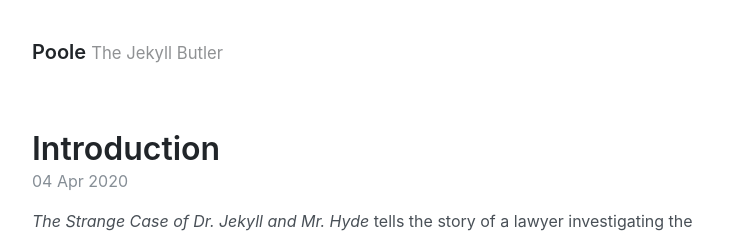
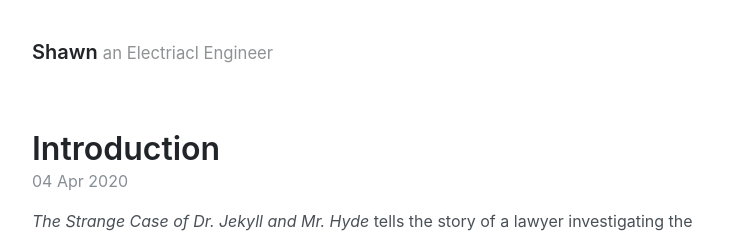
Before and after one commit to Pepsi-Wu/Pepsi-Wu.github.io, a Jekyll site: the page built from index.html, in a window 1280 px wide. Shown: the top 234 px of the page, without its empty margins (272-1006 px from the left). Built offline with Jekyll 4.4.1, drawn with Linux system fonts in a browser that asks for light colours; the list of posts is cut into pages by our own code.

Commit message:
version 3.2

```diff
--- a/_config.yml
+++ b/_config.yml
@@ -1,6 +1,6 @@
 # Setup
-title: Poole
-tagline: The Jekyll Butler
+title: Shawn
+tagline: an Electriacl Engineer
 url: https://pepsi-wu.github.io
 paginate: 1
 baseurl: ""
@@ -33,9 +33,9 @@
 
 # Specify the author for blog posts
 author:
-  name: Mark Otto
-  url: https://twitter.com/mdo
-  email: markdotto@gmail.com
+  name: Shawn(Shang) Wu
+  url: https://pepsi-wu.github.io
+  email: 140380@stu.hebut.edu.cn
 
 # Custom vars
 version: 3.0.0
```
